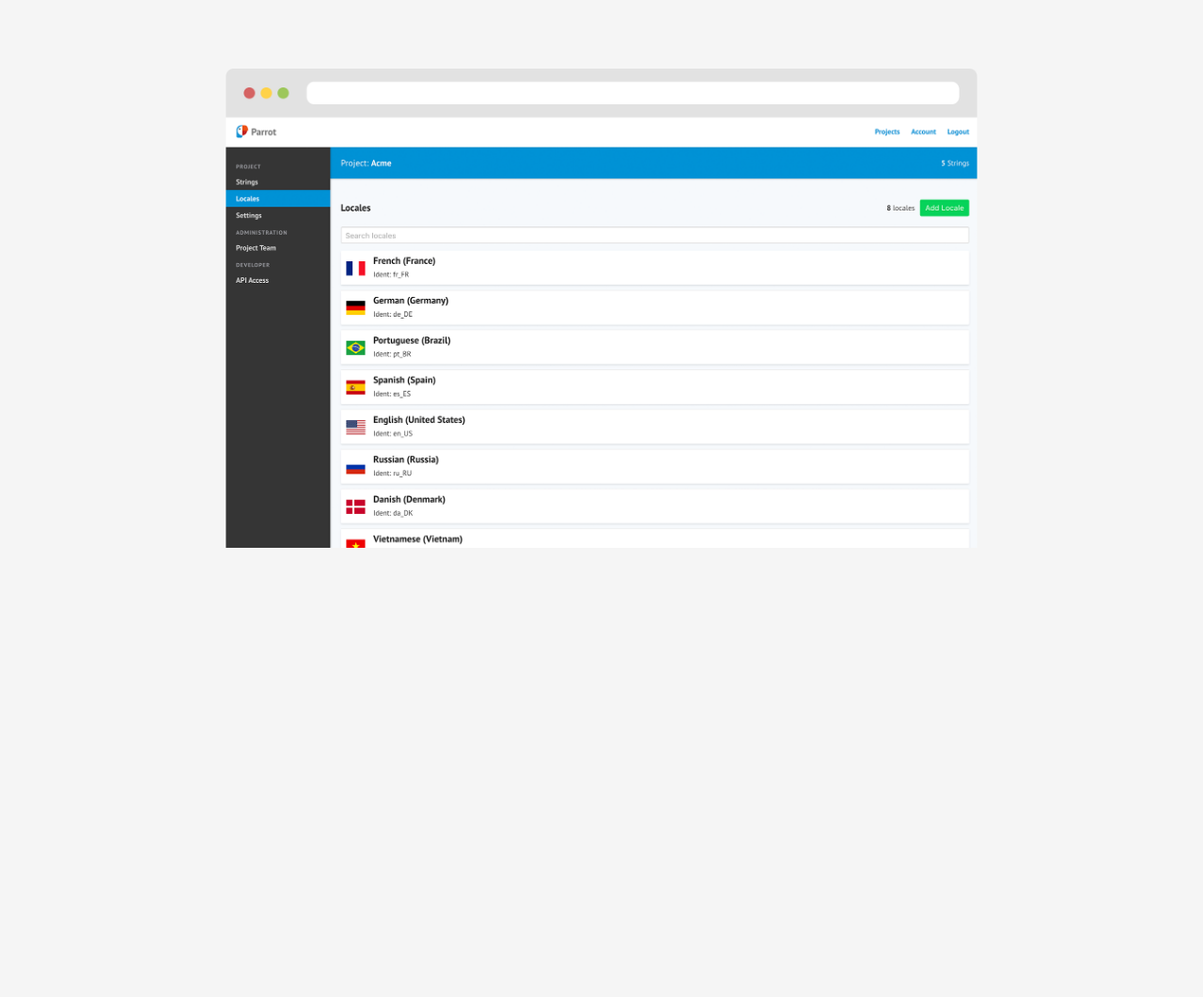
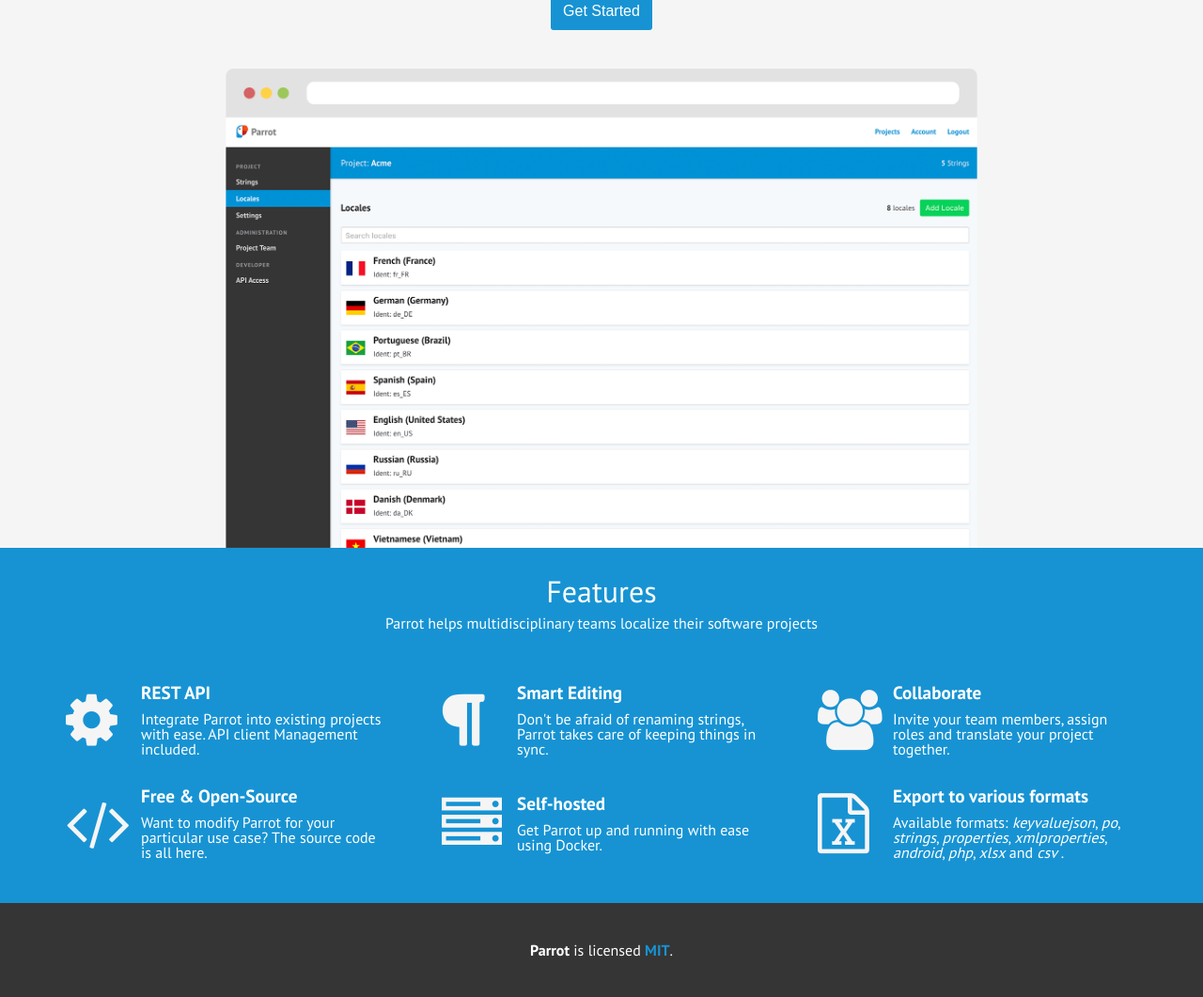
Before and after one commit to anthonynsimon/parrot.github.io, a website: page index.html in a window 1280 px wide. Shown: the part 217-1278 px from the top of the page at 94% size. Before the commit the page ends 800 px from the top, so only its background shows below. Drawn offline with Linux system fonts and the light colour scheme.

Commit message:
Add features

```diff
--- a/css/styles.css
+++ b/css/styles.css
@@ -11,6 +11,71 @@
     color: #1793d3;
     font-weight: bold;
     text-decoration: none;
+}
+
+p i {
+    font-style: italic;
+}
+
+p strong {
+    font-weight: bold;
+}
+
+.button {
+    -moz-appearance: none;
+    -webkit-appearance: none;
+    -webkit-box-align: center;
+    -ms-flex-align: center;
+    align-items: center;
+    border: none;
+    border-radius: 3px;
+    box-shadow: none;
+    display: -webkit-inline-box;
+    display: -ms-inline-flexbox;
+    display: inline-flex;
+    font-size: 1rem;
+    height: 2.5em;
+    -webkit-box-pack: start;
+    -ms-flex-pack: start;
+    justify-content: flex-start;
+    line-height: 1.5;
+    padding-left: 0.75em;
+    padding-right: 0.75em;
+    position: relative;
+    vertical-align: top;
+    -webkit-touch-callout: none;
+    -webkit-user-select: none;
+    -moz-user-select: none;
+    -ms-user-select: none;
+    user-select: none;
+    background-color: white;
+    border: 1px solid #dbdbdb;
+    color: #363636;
+    cursor: pointer;
+    -webkit-box-pack: center;
+    -ms-flex-pack: center;
+    justify-content: center;
+    padding-left: 0.75em;
+    padding-right: 0.75em;
+    text-align: center;
+    white-space: nowrap;
+}
+
+.button:hover {
+    border-color: #b5b5b5;
+    color: #363636;
+}
+
+.primary {
+    background-color: #1793d3;
+    border-color: transparent;
+    color: #fff;
+}
+
+.primary:hover {
+    background-color: #108ACD;
+    border-color: transparent;
+    color: #fff;
 }
 
 
@@ -45,7 +110,7 @@
 }
 
 .header-item {
-    margin: 0 5px;
+    margin: 0 8px;
 }
 
 
@@ -95,6 +160,9 @@
     max-width: 100%;
 }
 
+.get-started {
+    margin-top: 30px;
+}
 
  /* FEATURES */
 
@@ -102,6 +170,9 @@
     background: #1793d3;
     height: auto;
     padding: 30px;
+    display: flex;
+    flex-direction: column;
+    align-items: center;
 }
 
 .features-header {
@@ -135,6 +206,12 @@
     align-items: center;
 }
 
+@media screen and (min-width: 768px) {
+    .features .content {
+    width: 1200px;
+    }
+}
+
 .features .item {
     flex: 0 340px;
     height: 110px;
@@ -144,8 +221,10 @@
 }
 
 .features .item .icon {
+    font-size: 4em;
     flex: 0 0 80px;
     align-self: center;
+    color: #F5F5F5;
 }
 
 .features .item .description {
--- a/index.html
+++ b/index.html
@@ -26,20 +26,99 @@
 
         <div class="header-items">
             <a class="header-item" href="https://anthonynsimon.gitbooks.io/parrot/content" target="_blank">Documentation</a>
-            <a class="header-item" href="https://github.com/anthonynsimon/parrot" target="_blank">Github</a>
+            <a class="header-item" href="https://github.com/anthonynsimon/parrot" target="_blank"> <i class="fa fa-github" aria-hidden="true"></i> Github </a>
         </div>
     </header>
 
     <section class="headmast">
         <div class="headmast-intro">
             <h1 class="title">Self-hosted Localization Management Software</h1>
-            <p class="subtitle">Free and Open-Source forever.</p>
+            <p class="subtitle">Free and Open-Source</p>
+            <div class="get-started"><a href="https://anthonynsimon.gitbooks.io/parrot/content/" target="_blank"><button class="button primary">Get Started</button></a></div>
         </div>
         <figure class="headmast-image">
             <img class="image" src="images/parrot-screenshot-001.png">
         </figure>
     </section>
 
+    <section class="features">
+
+        <div class="features-header">
+            <h1 class="title">Features</h1>
+            <p class="subtitle">Parrot helps multidisciplinary teams localize their software projects</p>
+        </div>
+
+        <div class="content">
+            <div class="item">
+                <div class="icon">
+                    <i class="fa fa-cog" aria-hidden="true"></i>
+                </div>
+                <div class="description">
+                    <h1 class="title">REST API</h1>
+                    <p>Integrate Parrot into existing projects with ease. API client Management included.</p>
+                </div>
+            </div>
+            <div class="item">
+                <div class="icon">
+                    <i class="fa fa-paragraph" aria-hidden="true"></i>
+                </div>
+                <div class="description">
+                    <h1 class="title">Smart Editing</h1>
+                    <p>Don't be afraid of renaming strings, Parrot takes care of keeping things in sync.</p>
+                </div>
+            </div>
+            <div class="item">
+                <div class="icon">
+                    <i class="fa fa-users" aria-hidden="true"></i>
+                </div>
+                <div class="description">
+                    <h1 class="title">Collaborate</h1>
+                    <p>Invite your team members, assign roles and translate your project together.</p>
+                </div>
+            </div>
+            <div class="item">
+                <div class="icon">
+                    <i class="fa fa-code" aria-hidden="true"></i>
+                </div>
+                <div class="description">
+                    <h1 class="title">Free & Open-Source</h1>
+                    <p>Want to modify Parrot for your particular use case? The source code is all here.</p>
+                </div>
+            </div>
+            <div class="item">
+                <div class="icon">
+                    <i class="fa fa-server" aria-hidden="true"></i>
+
+                </div>
+                <div class="description">
+                    <h1 class="title">Self-hosted</h1>
+                    <p>Get Parrot up and running with ease using Docker.</p>
+                </div>
+            </div>
+            <div class="item">
+                <div class="icon">
+                    <i class="fa fa-file-excel-o" aria-hidden="true"></i>
+                </div>
+                <div class="description">
+                    <h1 class="title">Export to various formats</h1>
+                    <p>Available formats: <i>keyvaluejson</i>, <i>po</i>, <i>strings</i>, <i>properties</i>,
+                        <i>xmlproperties</i>,
+                        <i>android</i>,
+                        <i>php</i>, <i>xlsx</i> and <i>csv
+                        </i>.
+                    </p>
+                </div>
+            </div>
+        </div>
+    </section>
+
+    <footer class="footer">
+        <p>
+            <strong>Parrot</strong> is licensed
+            <a href="http://opensource.org/licenses/mit-license.php">MIT</a>.
+        </p>
+    </footer>
+
     <script src="js/scripts.js"></script>
 </body>
 
```
